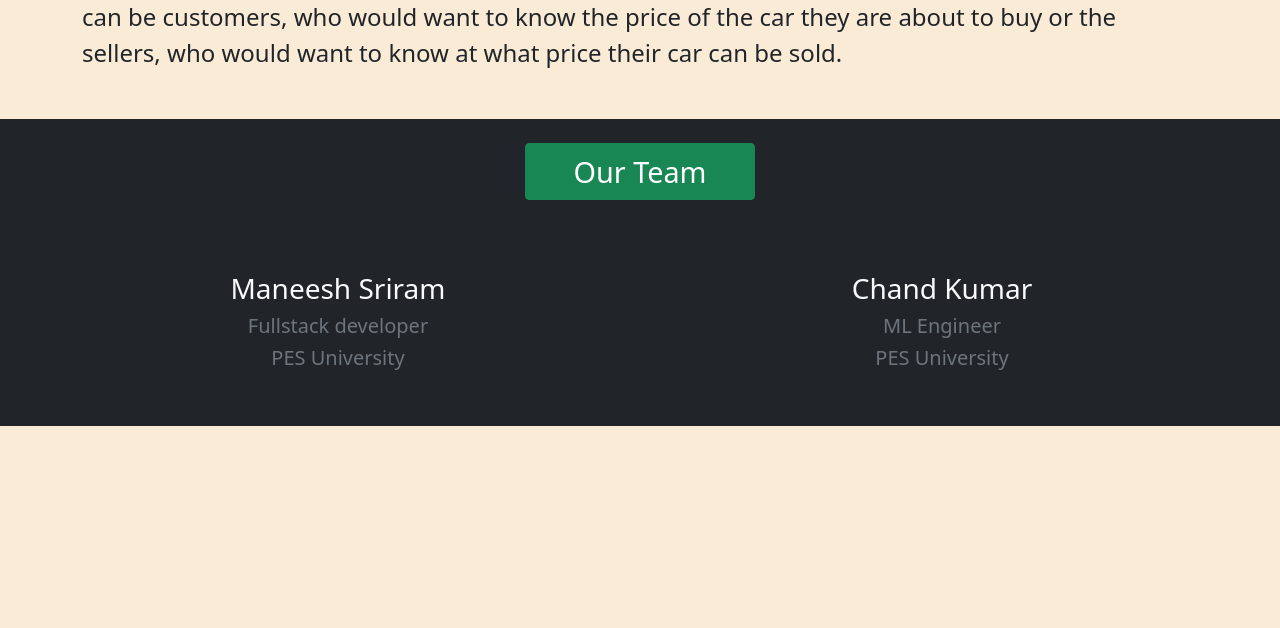
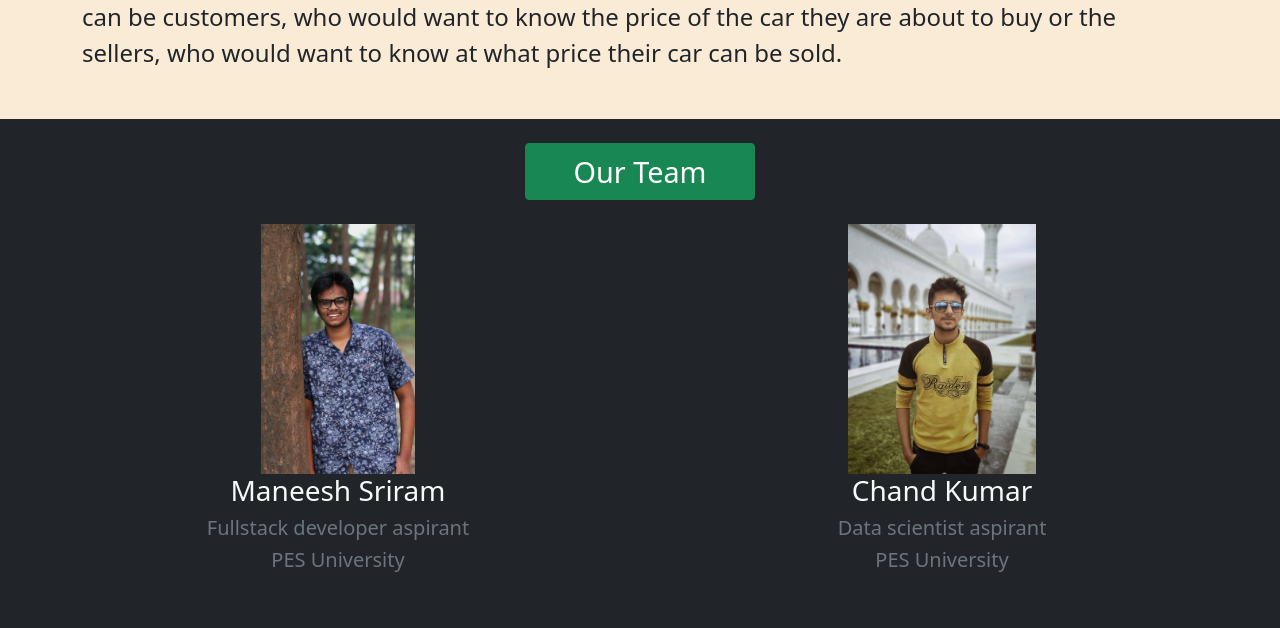
Before and after one commit to maneeshsriram/Car-price-predcition-system, a Django app: page /about in a window 1280 px wide. Shown: the part 450-1078 px from the top of the page. Before the commit the page ends 876 px from the top, so only its background shows below. Run offline with Django 3.2, Linux system fonts and the light colour scheme.

Commit message:
Update about.html

```diff
--- a/carPredictionSystem/templates/webpages/about.html
+++ b/carPredictionSystem/templates/webpages/about.html
@@ -1,5 +1,5 @@
 {% extends 'base.html' %}
-
+{% load static %}
 {% block content %}
 
 <div class="text-center">
@@ -21,18 +21,20 @@
 </p>
 
 <div class="text-center mt-5 bg-dark">
-    <h1 class="my-4 btn btn-success px-5" style="font-size: 1.8rem;">Our Team</h1>
+    <h1 class="mt-4 btn btn-success px-5" style="font-size: 1.8rem;">Our Team</h1>
 </div>
 
-<div class="row text-center bg-dark text-light p-5">
+<div class="row text-center bg-dark text-light p-5 pt-3">
     <div class="col-sm">
+        <img src="{% static 'images/maneesh.jpg' %}" alt="" style="height: 250px;">
         <h3>Maneesh Sriram</h3>
-        <h5 class="text-secondary">Fullstack developer</h5>
+        <h5 class="text-secondary">Fullstack developer aspirant</h5>
         <h5 class="text-secondary">PES University</h5>
     </div>
     <div class="col-sm">
+        <img src="{% static 'images/chand.jpg' %}" alt="" style="height: 250px;">
         <h3>Chand Kumar</h3>
-        <h5 class="text-secondary">ML Engineer</h5>
+        <h5 class="text-secondary">Data scientist aspirant</h5>
         <h5 class="text-secondary">PES University</h5>
     </div>
 </div>
```
